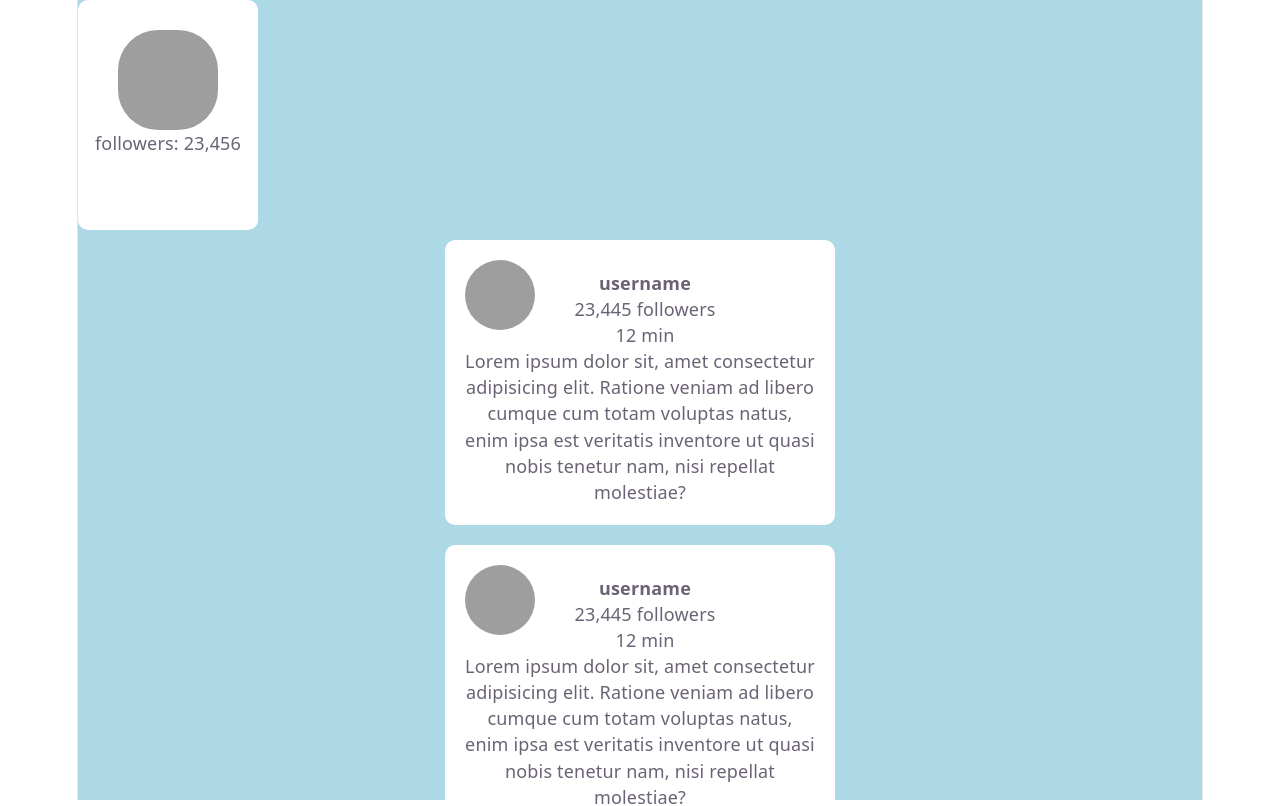
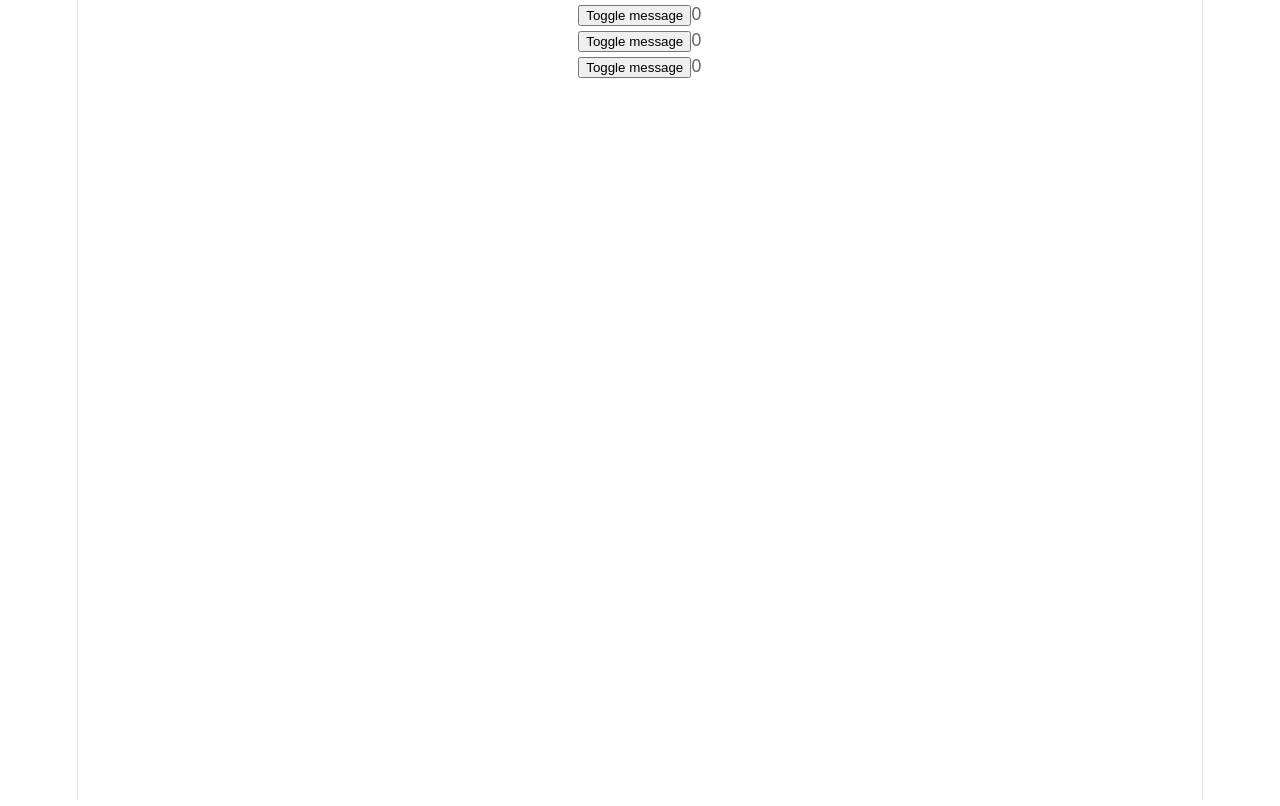
Before and after one commit to Mahendra-49/web-dev, a React (Vite) app in the folder w9_React/my-project/: page / in a window 1280 px wide. Shown: the top 806 px of the page. Built offline with nearby package versions, Linux system fonts and the light colour scheme; grey boxes are pictures that could not be loaded.

Commit message:
toggle notification Count code

```diff
--- a/w9_React/my-project/src/App.jsx
+++ b/w9_React/my-project/src/App.jsx
@@ -1,68 +1,32 @@
-import { useState ,useEffect} from 'react'
 
+import{useState} from 'react'
 
-function App() {
-
+function App(){
 
   return (
+    <div>
+       <div> <Togglefunction/></div>
+       <div> <Togglefunction/></div>
+       <div> <Togglefunction/></div>
 
-   <div style={{ backgroundColor: "lightblue",height:"100vh" }}>
-    <div style={{width:180,height:230, borderRadius:10, backgroundColor:"white"}}><ProfileCard/></div>
-    <div style={{display:"flex", justifyContent:"center"}}>
-      <div >
-        <div style={{padding:10}}><PostComponent/></div>
-        <div style={{padding:10}}><PostComponent/></div>
-        <div style={{padding:10}}><PostComponent/></div>
-      </div>
     </div>
-
-   </div>
   )
 }
 
- //object
-const style = { width:  350, backgroundColor:"white", borderRadius:10, borderWidth:1, borderColor:"gray", padding:20}
+function Togglefunction(){
 
-  function PostComponent(){
-    return (<div style={style}>
-    <div style={{display:"flex"}}>
-      <img src={"https://encrypted-tbn0.gstatic.com/images?q=tbn:ANd9GcTyh9ZR7j2Oi5JHGSIe2mt2cgeVlwQb4mXg3kXIaPgEJQ&s=10"} style={{height:70, width :70, borderRadius:36 }}/>
+  const[notificationCount, setnotificationCount]= useState(0)
 
-    <div style={{marginLeft:10, width:200, marginTop:10}}>
-      <div>
-      <b>username</b>
+  console.log("re-render");
+  function mess(){
+    setnotificationCount(notificationCount + 1)
+  }
+  return(
+    <div>
+      <button onClick={mess}>Toggle message</button>
+      {notificationCount}
     </div>
-    <div>23,445 followers</div>
-    <div>12 min</div>
-    </div>
+  )
+}
 
-    </div>
-
-    <div> Lorem ipsum dolor sit, amet consectetur adipisicing elit. Ratione veniam ad libero cumque cum totam voluptas natus, enim ipsa est veritatis inventore ut quasi nobis tenetur nam, nisi repellat molestiae?</div>
-    </div>)
-  }
-
-
-
-  function ProfileCard(){
-
-    return <div >
-      <div >
-        <div style={{display:"flex", justifyContent:"center", paddingTop:30}}>
-               <img src="https://encrypted-tbn0.gstatic.com/images?q=tbn:ANd9GcTyh9ZR7j2Oi5JHGSIe2mt2cgeVlwQb4mXg3kXIaPgEJQ&s=10" style={{height:100,width:100,borderRadius:40}}/>
-
-         </div>
-         <div>
-          <center>followers: 23,456</center></div>
-      </div>
-
-    </div>
-  }
-
-
-
-
-
-
-
-export default App
+export default App;
```
